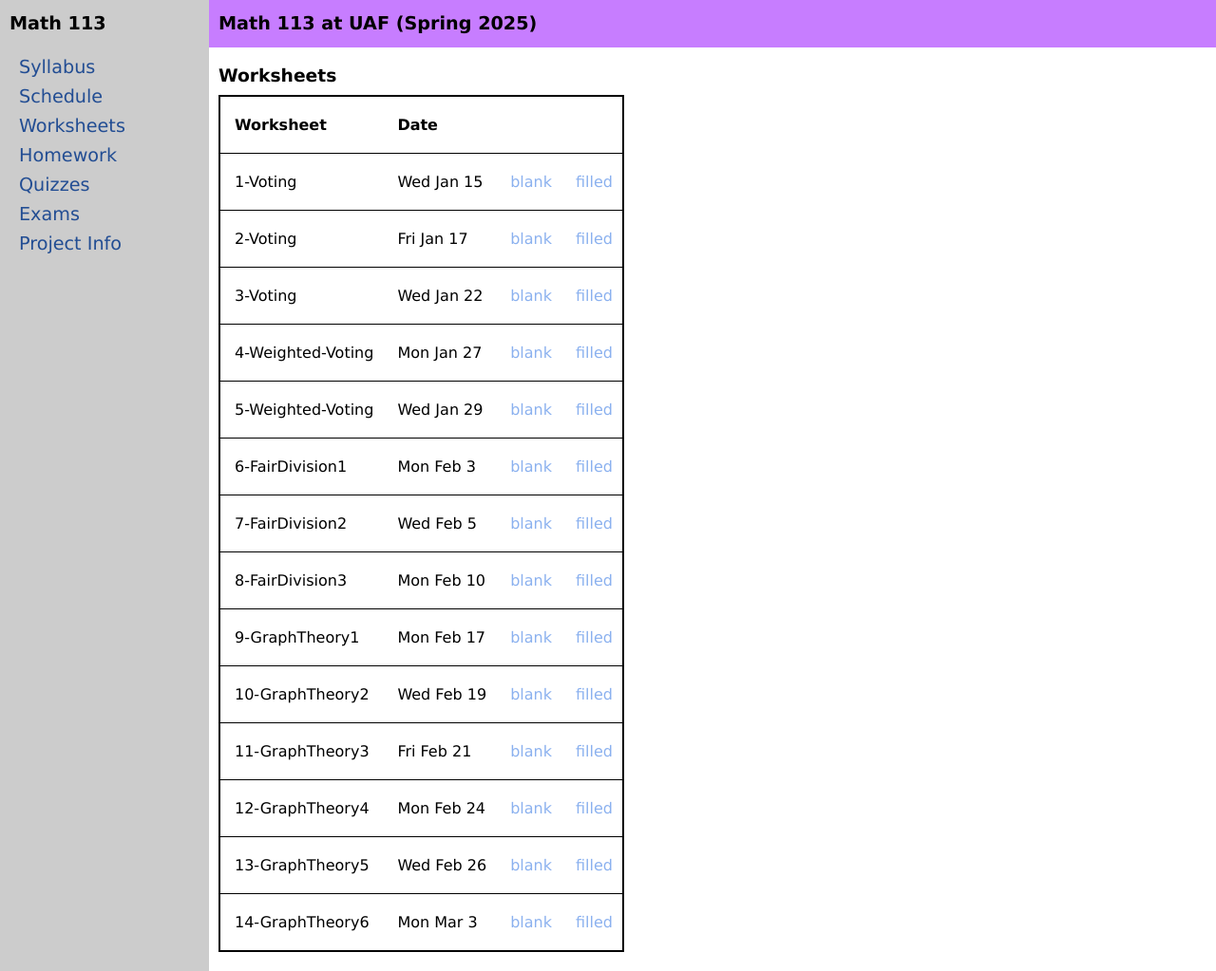
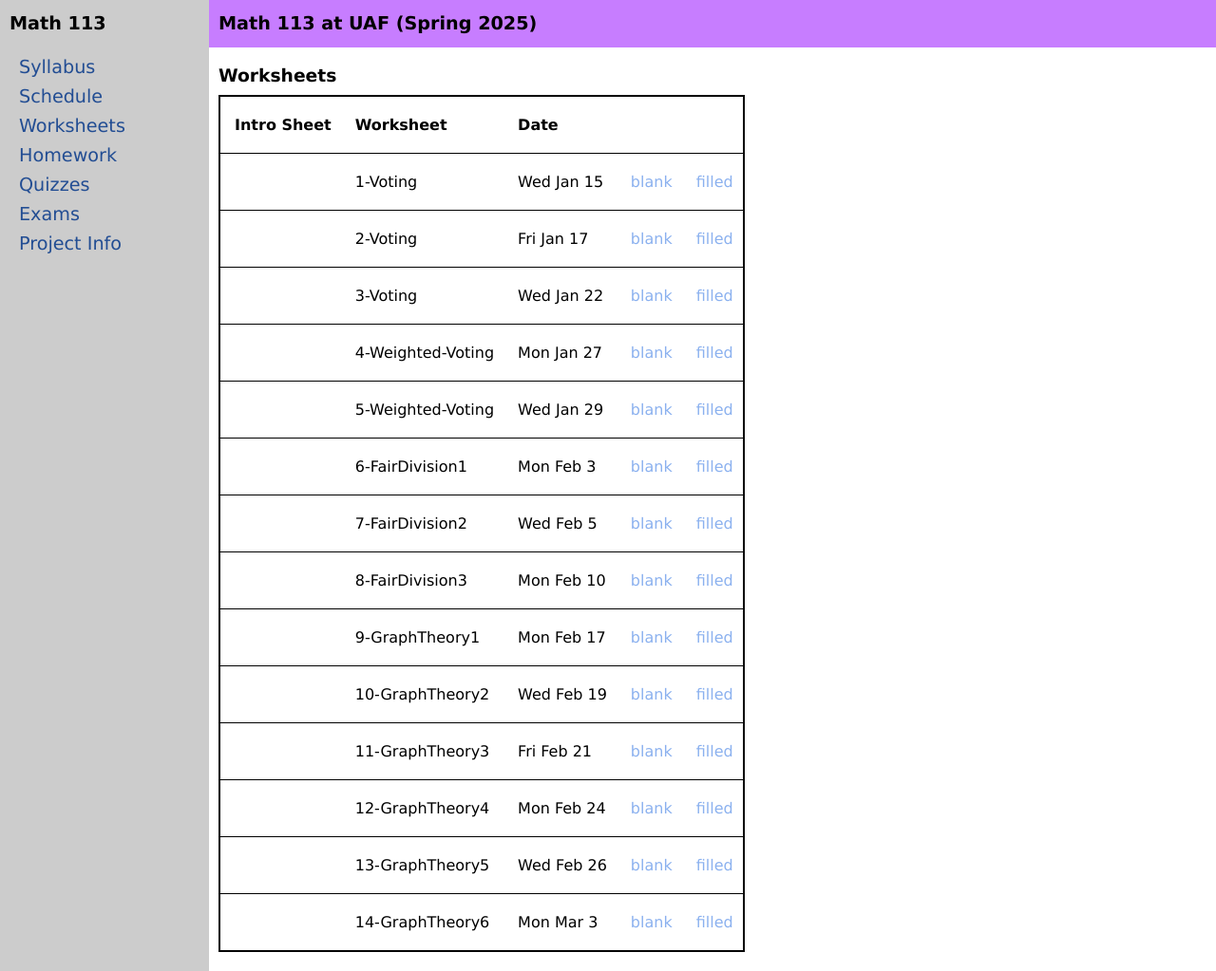
Before and after one commit to uaf-math/math113, a Jekyll site: the page built from worksheets.md, in a window 1280 px wide and 1023 px high. Shown: the whole window at 95% size. Built offline with Jekyll 4.4.1, drawn with Linux system fonts in a browser that asks for light colours.

Commit message:
Update worksheets.md

```diff
--- a/worksheets.md
+++ b/worksheets.md
@@ -7,9 +7,12 @@ title: Math F113 Math in Society at UAF
 
 <div class="x-scroll">
 <table class="asst-table">
-<tr><th>Worksheet</th><th>Date</th><th> </th><th> </th></tr>
+<tr><th>Intro Sheet</th><th>Worksheet</th><th>Date</th><th> </th><th> </th></tr>
 {% for c in site.data.worksheets %}
 <tr valign="top">
+  <td>
+    {{ c.intro }}
+ </td>
   <td>
     {{ c.worksheet }}
  </td>
```
